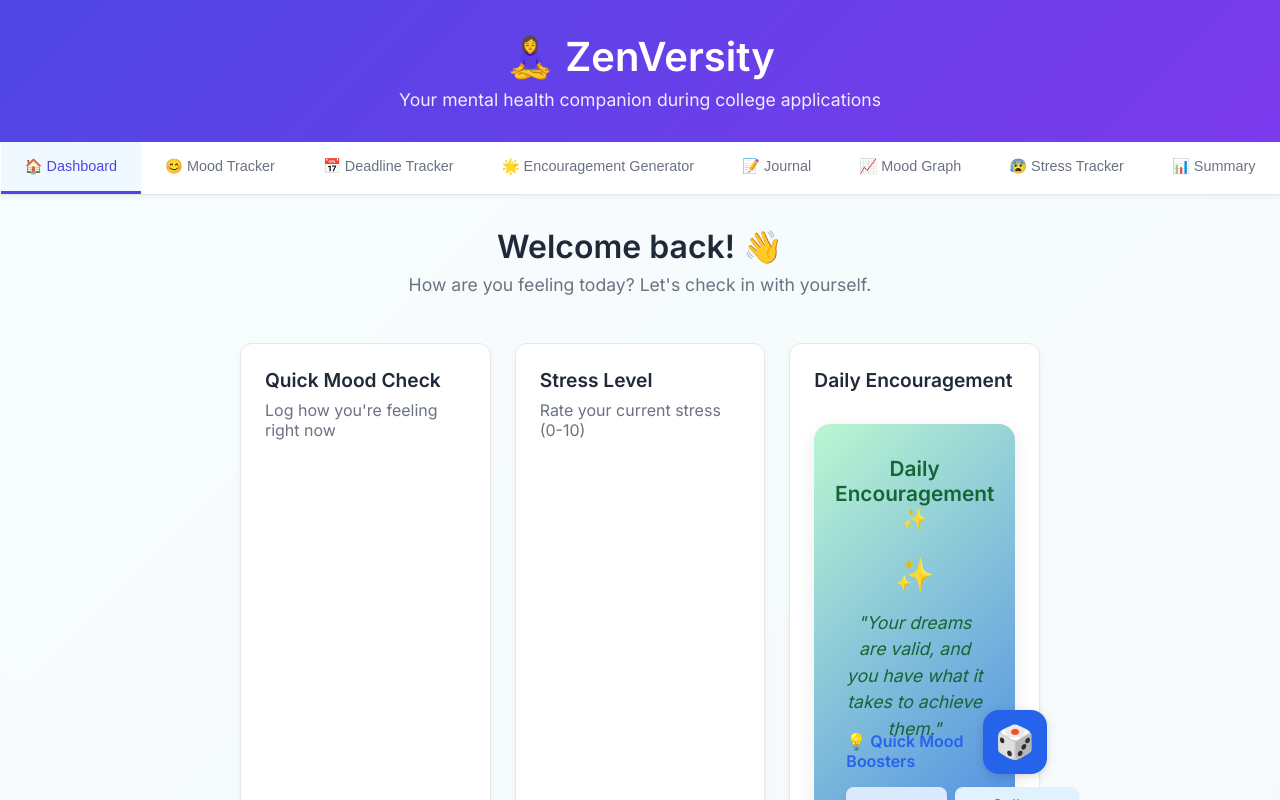
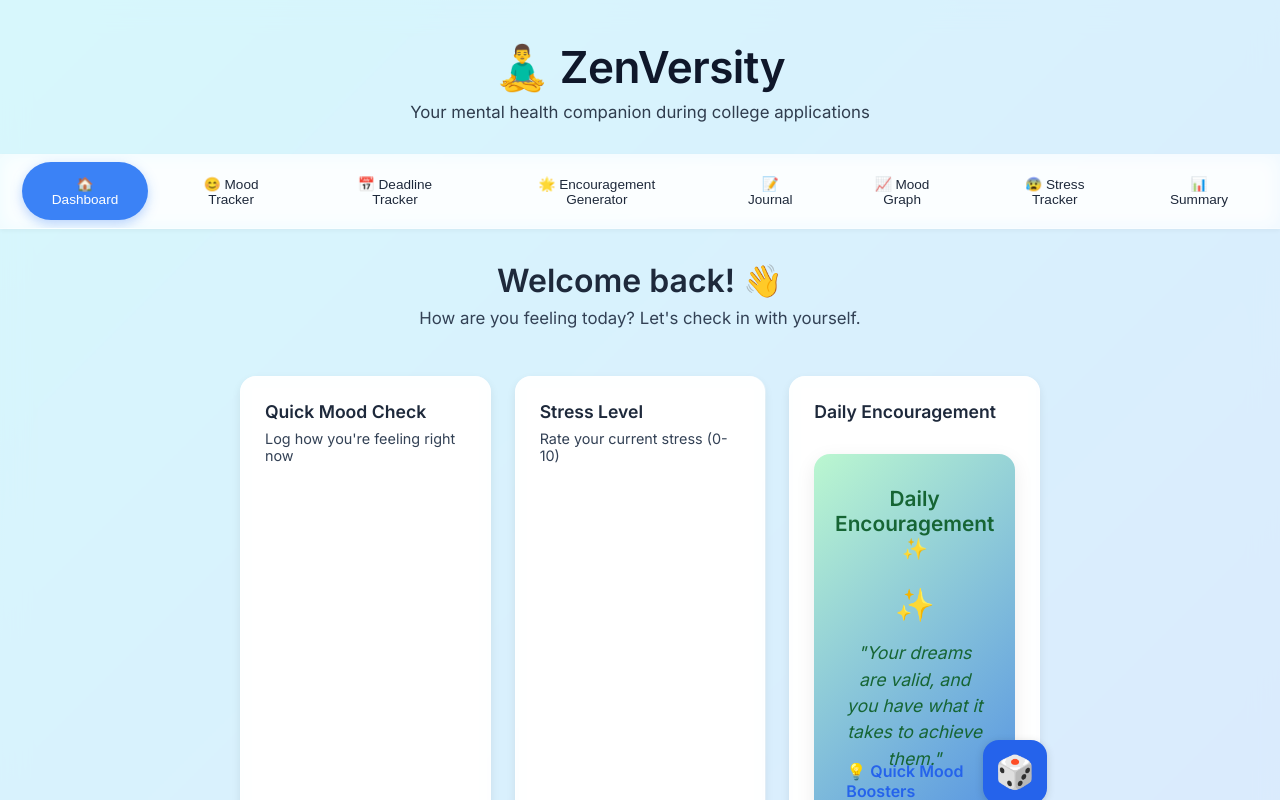
Before and after one commit to Tvenk16/ZenVersity, a React (Vite) app in the folder zenversity/: page / in a window 1280 px wide. Shown: the top 800 px of the page. Built offline with nearby package versions, Linux system fonts and the light colour scheme.

Commit message:
Updated Title UI

```diff
--- a/zenversity/src/App.css
+++ b/zenversity/src/App.css
@@ -1,8 +1,22 @@
 @import url('https://fonts.googleapis.com/css2?family=Inter:wght@400;500;600&family=Poppins:wght@600;700&display=swap');
 
-/* src/App.css */
-
-/* Minimal ZenVersity App CSS - all previous UI styles removed */
+/* Design Tokens */
+:root {
+  --gradient: linear-gradient(135deg, #22d3ee 0%, #3b82f6 100%);
+  --color-title: #0f172a; /* slate-900 */
+  --color-heading: #1e293b; /* slate-800 */
+  --color-text: #334155; /* slate-700 */
+  --color-primary: #3b82f6; /* blue-500 */
+  --color-primary-hover: #2563eb; /* blue-600 */
+  --color-secondary: #22d3ee; /* cyan-400 */
+  --color-secondary-hover: #06b6d4; /* cyan-500 */
+  --color-white: #ffffff;
+  --radius-sm: 6px;
+  --radius-md: 10px;
+  --radius-lg: 16px;
+  --shadow-sm: 0 2px 4px rgba(0,0,0,0.06);
+  --shadow-md: 0 4px 10px rgba(0,0,0,0.08);
+}
 
 body, html, #root {
   min-height: 100vh;
@@ -11,8 +25,52 @@ body, html, #root {
   padding: 0;
   box-sizing: border-box;
   overflow-x: hidden;
-  background: linear-gradient(135deg, #43e6c2 0%, #009ace 100%);
+  background: var(--gradient);
+  color: var(--color-text);
+  font-family: 'Inter', 'Poppins', sans-serif;
+  -webkit-font-smoothing: antialiased;
 }
 
-/* Remove all other UI styles */
-/* You can now rebuild your UI from scratch. */
+h1 { color: var(--color-title); }
+h2, h3, h4, h5 { color: var(--color-heading); }
+
+p, li, span, blockquote { color: var(--color-text); }
+
+.btn-primary {
+  background: var(--color-primary);
+  color: #fff;
+  border: none;
+  border-radius: var(--radius-md);
+  padding: 0.75rem 1.25rem;
+  font-weight: 500;
+  cursor: pointer;
+  transition: background .2s ease, transform .15s ease;
+}
+.btn-primary:hover { background: var(--color-primary-hover); }
+.btn-primary:active { transform: translateY(1px); }
+
+.btn-secondary {
+  background: var(--color-secondary);
+  color: #fff;
+  border: none;
+  border-radius: var(--radius-md);
+  padding: 0.75rem 1.25rem;
+  font-weight: 500;
+  cursor: pointer;
+  transition: background .2s ease, transform .15s ease;
+}
+.btn-secondary:hover { background: var(--color-secondary-hover); }
+.btn-secondary:active { transform: translateY(1px); }
+
+.card {
+  background: rgba(255,255,255,0.9);
+  backdrop-filter: blur(6px);
+  border-radius: var(--radius-lg);
+  box-shadow: var(--shadow-md);
+  border: 1px solid rgba(255,255,255,0.6);
+}
+
+/* Utility */
+.full-viewport-gradient { background: var(--gradient); }
+
+/* Reset any previous legacy styles (kept intentionally minimal) */
--- a/zenversity/src/ZenVersity.jsx
+++ b/zenversity/src/ZenVersity.jsx
@@ -71,20 +71,19 @@ function ZenVersity() {
   };
 
   return (
-    <div style={{ minHeight: '100vh', background: 'linear-gradient(135deg, #66c9eaff 0%, #4b89a2ff 100%)' }}>
-      <div style={{ background: 'rgba(255, 255, 255, 0.95)', backdropFilter: 'blur(10px)', minHeight: '100vh' }}>
+    <div style={{ minHeight: '100vh', background: 'var(--gradient)' }}>
+      <div style={{ background: 'rgba(255, 255, 255, 0.82)', backdropFilter: 'blur(14px)', minHeight: '100vh' }}>
         {/* Header */}
         <header style={{
-          background: 'linear-gradient(135deg, #4f46e5 0%, #7c3aed 100%)',
-          color: 'white',
-          padding: '2rem 0',
-          textAlign: 'center',
-          boxShadow: '0 4px 6px rgba(0, 0, 0, 0.1)'
+          background: 'transparent',
+          color: 'var(--color-title)',
+          padding: '2.5rem 0 2rem',
+          textAlign: 'center'
         }}>
-          <h1 style={{ fontSize: '2.5rem', marginBottom: '0.5rem', fontWeight: '700' }}>
-            🧘‍♀️ ZenVersity
+          <h1 style={{ fontSize: '2.75rem', marginBottom: '0.5rem', fontWeight: 700, letterSpacing: '-0.5px', color: 'var(--color-title)' }}>
+            🧘‍♂️ ZenVersity
           </h1>
-          <p style={{ fontSize: '1.1rem', opacity: '0.9' }}>
+          <p style={{ fontSize: '1.05rem', opacity: 0.9, maxWidth: '640px', margin: '0 auto', color: 'var(--color-heading)' }}>
             Your mental health companion during college applications
           </p>
         </header>
@@ -93,29 +92,32 @@ function ZenVersity() {
         <nav style={{
           display: 'flex',
           justifyContent: 'center',
-          background: 'white',
-          borderBottom: '1px solid #e5e7eb',
+          background: 'rgba(255,255,255,0.55)',
+          backdropFilter: 'blur(10px)',
+          borderBottom: '1px solid rgba(255,255,255,0.4)',
           padding: '0 1rem',
           overflowX: 'auto',
-          boxShadow: '0 2px 4px rgba(0, 0, 0, 0.05)'
+          boxShadow: '0 2px 4px rgba(0, 0, 0, 0.04)'
         }}>
           {tabs.map(tab => (
             <button
               key={tab.id}
               onClick={() => setActiveTab(tab.id)}
               style={{
-                background: 'none',
+                background: activeTab === tab.id ? 'var(--color-primary)' : 'transparent',
+                color: activeTab === tab.id ? '#ffffff' : 'var(--color-heading)',
                 border: 'none',
-                padding: '1rem 1.5rem',
-                fontSize: '0.9rem',
-                fontWeight: '500',
+                padding: '0.85rem 1.25rem',
+                fontSize: '0.85rem',
+                fontWeight: 500,
                 cursor: 'pointer',
-                transition: 'all 0.2s',
-                borderBottom: `3px solid ${activeTab === tab.id ? '#4f46e5' : 'transparent'}`,
-                whiteSpace: 'nowrap',
-                color: activeTab === tab.id ? '#4f46e5' : '#6b7280',
-                backgroundColor: activeTab === tab.id ? '#f0f9ff' : 'transparent'
+                transition: 'all 0.25s',
+                borderRadius: '999px',
+                margin: '0.5rem 0.4rem',
+                boxShadow: activeTab === tab.id ? '0 4px 12px rgba(59,130,246,0.35)' : 'none'
               }}
+              onMouseEnter={e => { if(activeTab !== tab.id) e.currentTarget.style.background = 'rgba(255,255,255,0.35)'; }}
+              onMouseLeave={e => { if(activeTab !== tab.id) e.currentTarget.style.background = 'transparent'; }}
             >
               {tab.name}
             </button>
@@ -136,54 +138,33 @@ function Dashboard() {
   return (
     <div style={{ maxWidth: '800px', margin: '0 auto' }}>
       <div style={{ textAlign: 'center', marginBottom: '3rem' }}>
-        <h2 style={{ fontSize: '2rem', color: '#1f2937', marginBottom: '0.5rem' }}>
+        <h2 style={{ fontSize: '2rem', color: 'var(--color-heading)', marginBottom: '0.5rem', fontWeight: 600 }}>
           Welcome back! 👋
         </h2>
-        <p style={{ fontSize: '1.1rem', color: '#6b7280' }}>
+        <p style={{ fontSize: '1.05rem', color: 'var(--color-text)' }}>
           How are you feeling today? Let's check in with yourself.
         </p>
       </div>
-
       <div style={{
         display: 'grid',
         gridTemplateColumns: 'repeat(auto-fit, minmax(250px, 1fr))',
         gap: '1.5rem',
         marginBottom: '2rem'
       }}>
-        <div style={{
-          background: 'white',
-          padding: '1.5rem',
-          borderRadius: '12px',
-          boxShadow: '0 4px 6px rgba(0, 0, 0, 0.05)',
-          border: '1px solid #e5e7eb'
-        }}>
-          <h3 style={{ fontSize: '1.2rem', color: '#1f2937', marginBottom: '0.5rem' }}>
+        <div className="card" style={{ padding: '1.5rem' }}>
+          <h3 style={{ fontSize: '1.1rem', color: 'var(--color-heading)', marginBottom: '0.5rem', fontWeight: 600 }}>
             Quick Mood Check
           </h3>
-          <p style={{ color: '#6b7280' }}>Log how you're feeling right now</p>
+          <p style={{ color: 'var(--color-text)', fontSize: '0.9rem' }}>Log how you're feeling right now</p>
         </div>
-
-        <div style={{
-          background: 'white',
-          padding: '1.5rem',
-          borderRadius: '12px',
-          boxShadow: '0 4px 6px rgba(0, 0, 0, 0.05)',
-          border: '1px solid #e5e7eb'
-        }}>
-          <h3 style={{ fontSize: '1.2rem', color: '#1f2937', marginBottom: '0.5rem' }}>
+        <div className="card" style={{ padding: '1.5rem' }}>
+          <h3 style={{ fontSize: '1.1rem', color: 'var(--color-heading)', marginBottom: '0.5rem', fontWeight: 600 }}>
             Stress Level
           </h3>
-          <p style={{ color: '#6b7280' }}>Rate your current stress (0-10)</p>
+          <p style={{ color: 'var(--color-text)', fontSize: '0.9rem' }}>Rate your current stress (0-10)</p>
         </div>
-
-        <div style={{
-          background: 'white',
-          padding: '1.5rem',
-          borderRadius: '12px',
-          boxShadow: '0 4px 6px rgba(0, 0, 0, 0.05)',
-          border: '1px solid #e5e7eb'
-        }}>
-          <h3 style={{ fontSize: '1.2rem', color: '#1f2937', marginBottom: '0.5rem' }}>
+        <div className="card" style={{ padding: '1.5rem' }}>
+          <h3 style={{ fontSize: '1.1rem', color: 'var(--color-heading)', marginBottom: '0.75rem', fontWeight: 600 }}>
             Daily Encouragement
           </h3>
           <EncouragementGenerator />
```
